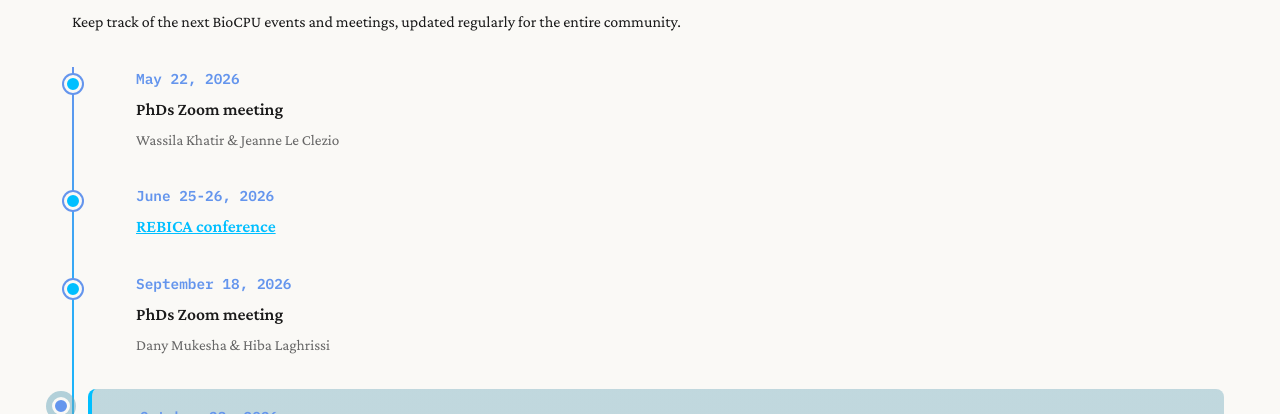
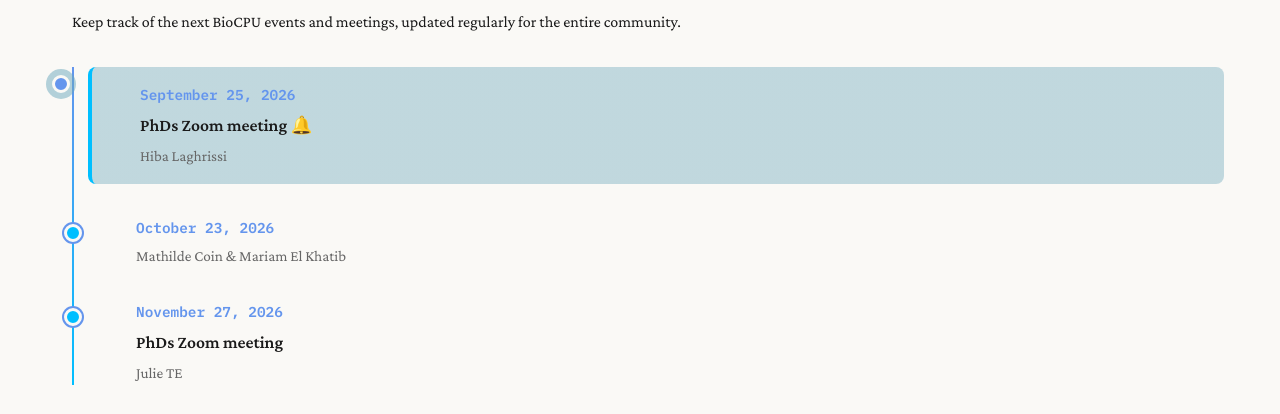
Before and after one commit to BioCPU-unica/BioCPU-unica.github.io, a plain HTML site: page events.html in a window 1280 px wide. Shown: the part 314-728 px from the top of the page. Drawn offline with nearby package versions, Linux system fonts and the light colour scheme.

Commit message:
Update events

```diff
--- a/events.html
+++ b/events.html
@@ -57,23 +57,18 @@
             <p>Keep track of the next BioCPU events and meetings, updated regularly for the entire community.</p>
             <div class="timeline">
                 <div class="timeline-item">
-                    <div class="timeline-date">May 22, 2026</div>
+                    <div class="timeline-date">September 25, 2026</div>
                     <div class="timeline-title">PhDs Zoom meeting</div>
-                    <div class="timeline-description">Wassila Khatir & Jeanne Le Clezio</div>
-                </div>
-                <div class="timeline-item">
-                    <div class="timeline-date">June 25-26, 2026</div>
-                    <div class="timeline-title"><a href="https://rebica26.sciencesconf.org/" style="color: var(--accent);">REBICA conference</a></div>
-                </div>
-                <div class="timeline-item">
-                    <div class="timeline-date">September 18, 2026</div>
-                    <div class="timeline-title">PhDs Zoom meeting</div>
-                    <div class="timeline-description">Dany Mukesha & Hiba Laghrissi</div>
+                    <div class="timeline-description">Hiba Laghrissi</div>
                 </div>
                 <div class="timeline-item">
                     <div class="timeline-date">October 23, 2026</div>
+                    <div class="timeline-description">Mathilde Coin & Mariam El Khatib</div>
+                </div>
+                <div class="timeline-item">
+                    <div class="timeline-date">November 27, 2026</div>
                     <div class="timeline-title">PhDs Zoom meeting</div>
-                    <div class="timeline-description">Mathilde Coin & Mariam Al Khatib</div>
+                    <div class="timeline-description">Julie TE</div>
                 </div>
             </div>
         </section>
```
